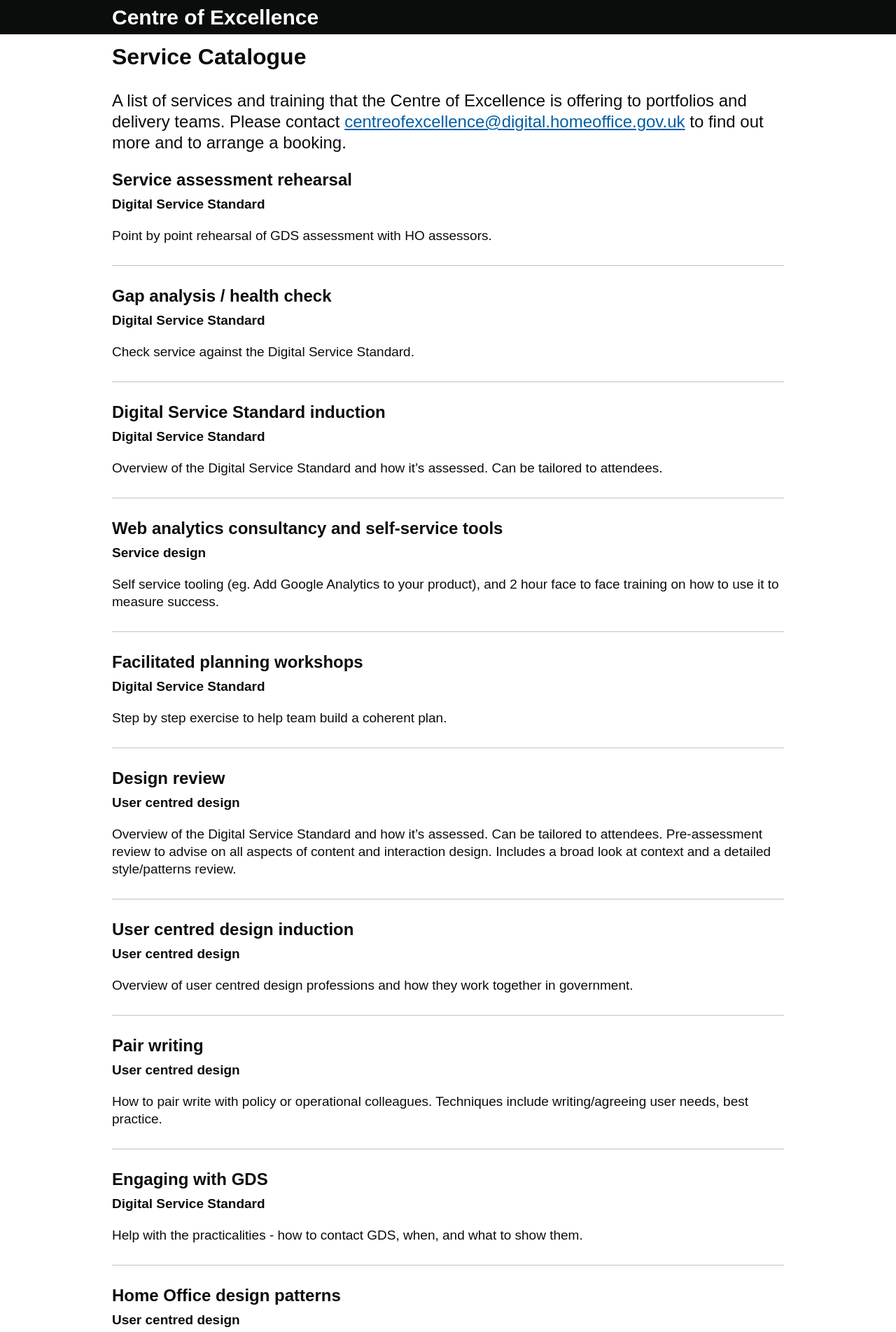
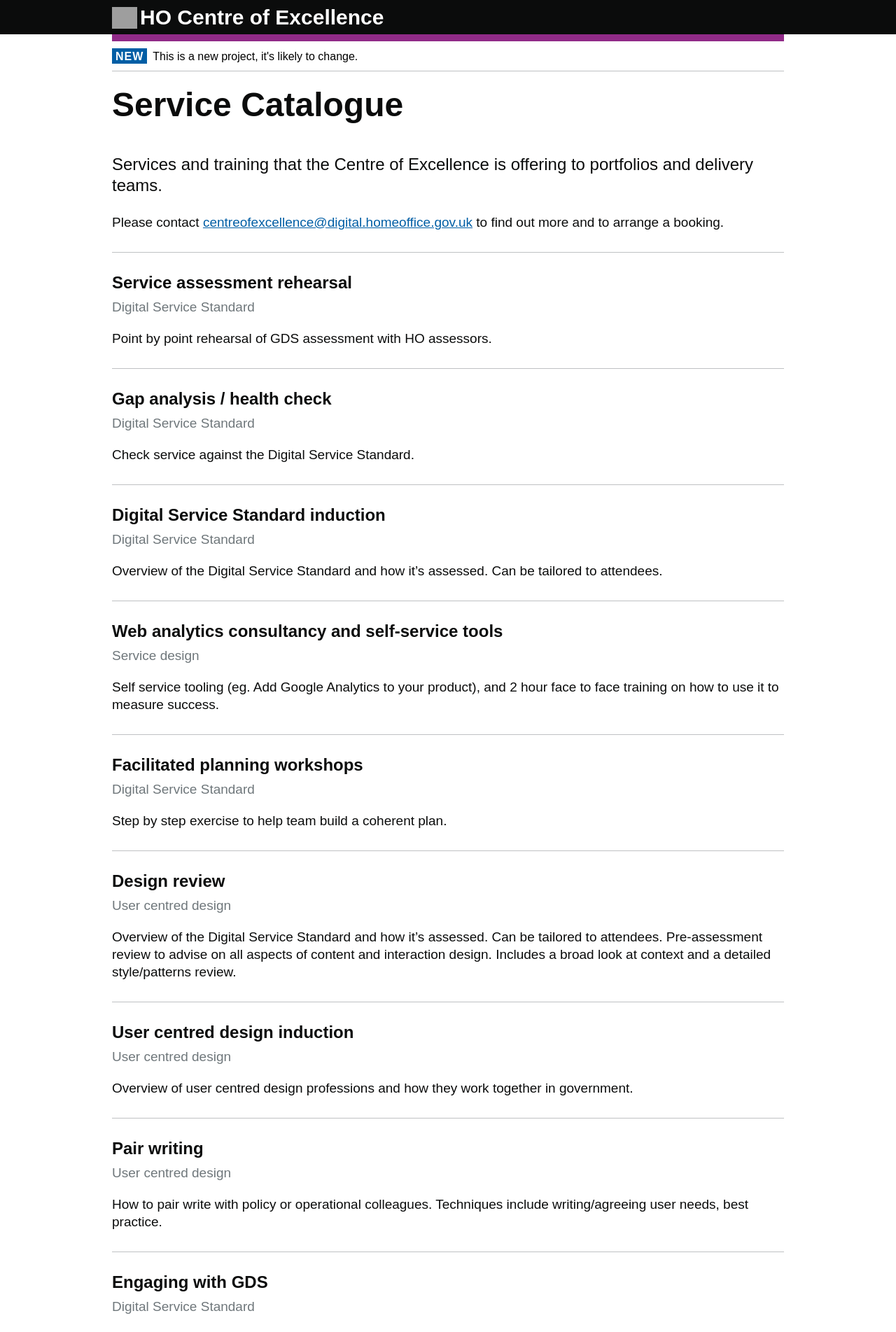
Before and after one commit to Abdul2/coe, a Jekyll site: the page built from index.md, in a window 1280 px wide. Shown: the top 1903 px of the page at 70% size. Built offline with Jekyll 4.4.1, drawn with Linux system fonts in a browser that asks for light colours; our own code applies the rules of GitHub Pages for plain Markdown files; grey boxes are pictures that could not be loaded.

Commit message:
some styling amends, added banner, tweaked content

```diff
--- a/_config.yml
+++ b/_config.yml
@@ -13,7 +13,7 @@
 # you will see them accessed via {{ site.title }}, {{ site.email }}, and so on.
 # You can create any custom variable you would like, and they will be accessible
 # in the templates via {{ site.myvariable }}.
-title: Centre of Excellence
+title: HO Centre of Excellence
 email: your-email@domain.com
 description: > # this means to ignore newlines until "baseurl:"
 baseurl: "" # the subpath of your site, e.g. /blog
--- a/_includes/header.html
+++ b/_includes/header.html
@@ -16,3 +16,4 @@
     </div>
 
 </header>
+<div id="global-header-bar"></div>
--- /dev/null
+++ b/_includes/phase-banner.html
@@ -0,0 +1,8 @@
+
+
+    <div class="phase-banner">
+  <p>
+    <strong class="phase-tag">NEW</strong>
+    <span>This is a new project, it's likely to change.</span>
+  </p>
+</div>
--- a/_layouts/default.html
+++ b/_layouts/default.html
@@ -18,19 +18,15 @@
 
     {% include header.html %}
 
+
     <main id="content" role="main">
-
 
         <div class="grid-row">
           <div class="column-full">
-
+            {% include phase-banner.html %}
+            {{ content }}
           </div>
-
-          <div class="column-full">
-
-            {{ content }}
         </div>
-      </div>
 
     </main>
 
--- a/assets/main.scss
+++ b/assets/main.scss
@@ -1607,24 +1607,47 @@ input[type=number] {
 
 //custom
 
-.site-title, #global-header #logo, #global-header .header-wrapper .header-global .header-logo  {
-  background-image: none;
+.site-title,
+#global-header #logo,
+#global-header .header-wrapper .header-global .header-logo  {
+  //background-image: none;
   width: auto!important;
   display: inline-block;
 }
 
+#global-header #logo {
+  padding-left: 40px;
+}
+
 p strong {
   font-weight: bold;
 }
 
-ul {
-  padding: 0;
-  margin-top: 5px;
-  margin-bottom: 20px;
-  margin-left: 18px;
+
+#global-header-bar {
+  background-color: #912b88!important;
 }
 
-ul li {
-  margin-bottom: 5px;
-  list-style-type: disc;
-  padding-left: 20px; }
+.label {
+    background: #dee0e2;
+    border: 1px solid #6f777b;
+    border-radius: 4px;
+    color: #0b0c0c;
+    display: inline-block;
+    line-height: 1;
+    padding: 4px 5px 3px 5px;
+    margin: 0 calc(2 * 5px) 5px 5px;
+    text-align: left;
+    text-decoration: none;
+    font-size: 1.5rem;
+    font-weight: normal;
+
+    &-blue {
+      background: #D8EEEE;
+      border: 1px solid #005ea5;
+    }
+  }
+
+.meta {
+  color: #6f777b;
+}
--- a/index.md
+++ b/index.md
@@ -1,19 +1,21 @@
 ---
-# You don't need to edit this file, it's empty on purpose.
-# Edit theme's home layout instead if you wanna make some changes
-# See: https://jekyllrb.com/docs/themes/#overriding-theme-defaults
 layout: default
 ---
 
 # Service Catalogue
+{: .bold-xlarge}
 
-A list of services and training that the Centre of Excellence is offering to portfolios and delivery teams. Please contact [centreofexcellence@digital.homeoffice.gov.uk](centreofexcellence@digital.homeoffice.gov.uk) to find out more and to arrange a booking.
+Services and training that the Centre of Excellence is offering to portfolios and delivery teams.
 {: .lede}
 
+Please contact [centreofexcellence@digital.homeoffice.gov.uk](centreofexcellence@digital.homeoffice.gov.uk) to find out more and to arrange a booking.
+
+<hr/>
 
 ## Service assessment rehearsal
 
-**Digital Service Standard**
+Digital Service Standard
+{: .meta }
 
 Point by point rehearsal of GDS assessment with HO assessors.
 
@@ -21,102 +23,115 @@ Point by point rehearsal of GDS assessment with HO assessors.
 
 ## Gap analysis / health check
 
-  **Digital Service Standard**
+Digital Service Standard
+{: .meta }
 
-  Check service against the Digital Service Standard.
+Check service against the Digital Service Standard.
 
 <hr/>
 
 ## Digital Service Standard induction
 
-  **Digital Service Standard**
+Digital Service Standard
+{: .meta }
 
-  Overview of the Digital Service Standard and how it's assessed. Can be tailored to attendees.
+Overview of the Digital Service Standard and how it's assessed. Can be tailored to attendees.
 
 <hr/>
 
 ## Web analytics consultancy and self-service tools
 
-  **Service design**
+Service design
+{: .meta }
 
-  Self service tooling (eg. Add Google Analytics to your product), and 2 hour face to face training on how to use it to measure success.
+Self service tooling (eg. Add Google Analytics to your product), and 2 hour face to face training on how to use it to measure success.
 
 <hr/>
 
 ## Facilitated planning workshops
 
-  **Digital Service Standard**
+Digital Service Standard
+{: .meta }
 
-  Step by step exercise to help team build a coherent plan.
+Step by step exercise to help team build a coherent plan.
 
 <hr/>
 
 ## Design review
 
-  **User centred design**
+User centred design
+{: .meta }
 
-  Overview of the Digital Service Standard and how it's assessed. Can be tailored to attendees. Pre-assessment review to advise on all aspects of content and interaction design. Includes a broad look at context and a detailed style/patterns review.
+Overview of the Digital Service Standard and how it's assessed. Can be tailored to attendees. Pre-assessment review to advise on all aspects of content and interaction design. Includes a broad look at context and a detailed style/patterns review.
 
 <hr/>
 
 ## User centred design induction
 
-  **User centred design**
+User centred design
+{: .meta }
 
-  Overview of user centred design professions and how they work together in government.
+Overview of user centred design professions and how they work together in government.
 
 <hr/>
 
 ## Pair writing
 
-  **User centred design**
+User centred design
+{: .meta }
 
-  How to pair write with policy or operational colleagues. Techniques include writing/agreeing user needs, best practice.
+How to pair write with policy or operational colleagues. Techniques include writing/agreeing user needs, best practice.
 
 <hr/>
 
 ## Engaging with GDS
 
-  **Digital Service Standard**
+Digital Service Standard
+{: .meta }
 
-  Help with the practicalities - how to contact GDS, when, and what to show them.
+Help with the practicalities - how to contact GDS, when, and what to show them.
 
 <hr/>
 
 ## Home Office design patterns
 
-  **User centred design**
+User centred design
+{: .meta }
 
-  In-house patterns to complement the GDS design patterns, particularly around internal services.
+In-house patterns to complement the GDS design patterns, particularly around internal services.
 
 <hr/>
 
 ## Prototype kit training
 
-  **User centred design**
+User centred design
+{: .meta }
 
-  How to use the GDS prototyping kit to quickly create prototype government services for testing ideas with users. Advanced features to make the prototype as realistic as possible.
+How to use the GDS prototyping kit to quickly create prototype government services for testing ideas with users. Advanced features to make the prototype as realistic as possible.
 
 <hr/>
 
 ## Actual problems to be solved
 
-  **Service design**
+Service design
+{: .meta }
 
-  How to identify the problem you want your product or service to solve.
+How to identify the problem you want your product or service to solve.
 
 <hr/>
 
 ## Measuring value and estimating cost
 
-  **Product management**
+Product management
+{: .meta }
 
-  Workshop and tools to help you measure value, estimate cost and track both through delivery.
+Workshop and tools to help you measure value, estimate cost and track both through delivery.
 
 <hr/>
 
 ## Access needs induction
 
-  **Accessibility**
+Accessibility
+{: .meta }
 
-  Awareness raising session covering the full range of access needs, what to consider when building services and interactive session with a case study exercise.
+Awareness raising session covering the full range of access needs, what to consider when building services and interactive session with a case study exercise.
```
